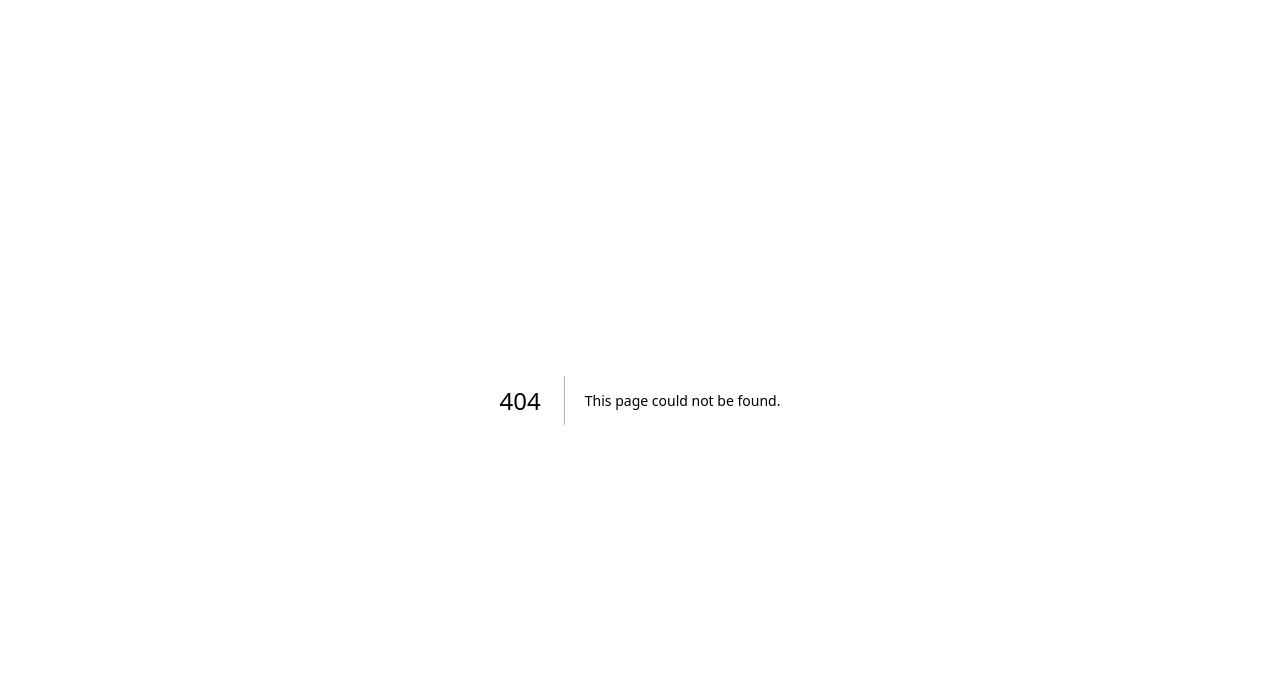
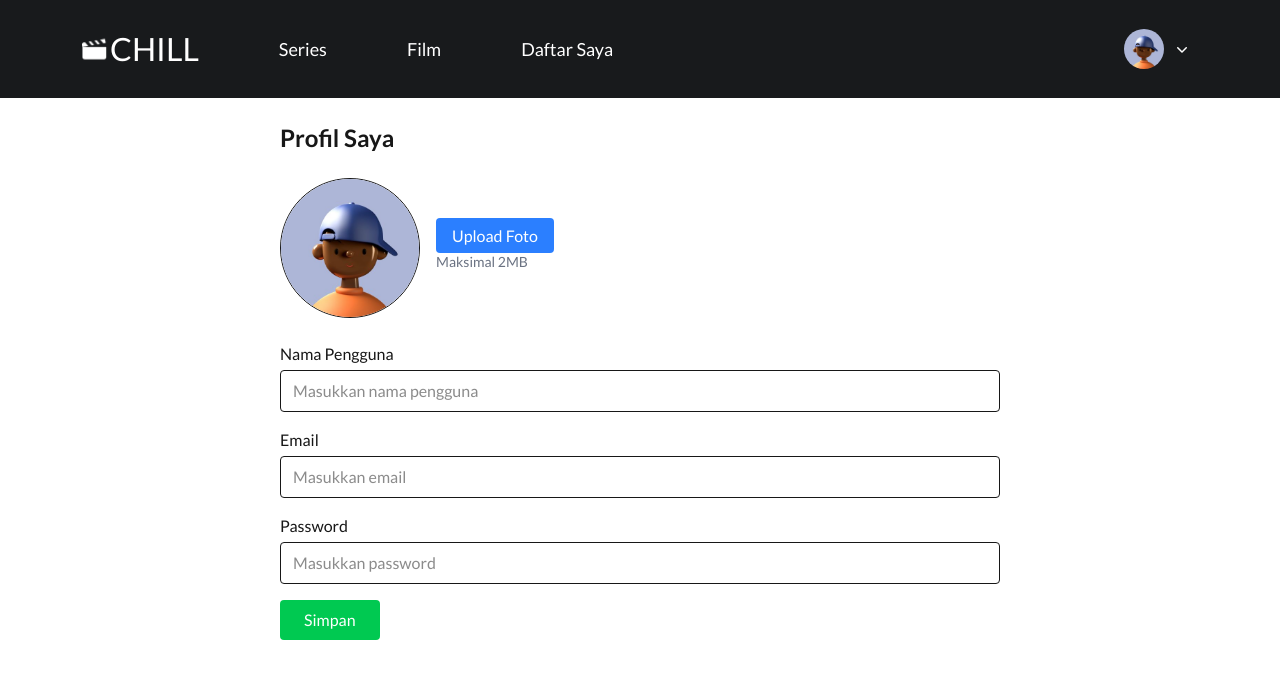
Before and after one commit to usepsofyaan/movieapphsi2advfe, a Next.js app: page /profil in a window 1280 px wide. Before the commit this address had no page. Shown: the top 678 px of the page. Built offline with nearby package versions, Linux system fonts and the light colour scheme; a web font is replaced by a local one.

Commit message:
add: page profil

```diff
--- a/app/daftar/page.js
+++ b/app/daftar/page.js
@@ -1,6 +1,5 @@
 "use client";
 import { useState } from "react";
-import axios from "axios";
 import Image from "next/image";
 import Link from "next/link";
 import { EyeIcon, EyeSlashIcon } from "@heroicons/react/24/solid";
--- a/app/login/page.js
+++ b/app/login/page.js
@@ -15,6 +15,7 @@ export default function Login() {
 
   const handleLogin = async (e) => {
     e.preventDefault();
+    setErrorMsg("");
 
     const { data, error } = await supabase.auth.signInWithPassword({
       email,
@@ -22,12 +23,15 @@ export default function Login() {
     });
 
     if (error) {
-      setErrorMsg(error.message);
+      if (error.message.includes("Invalid login credentials")) {
+        setErrorMsg("Email atau kata sandi salah.");
+      } else {
+        setErrorMsg(error.message);
+      }
       return;
     }
 
-    alert("Login berhasil");
-    router.push("/"); // ganti sesuai kebutuhan
+    router.push("/profil"); // ganti sesuai kebutuhan
   };
 
   return (
--- a/app/page.js
+++ b/app/page.js
@@ -79,8 +79,6 @@ export default function Home() {
                 {/* Hover Preview (tampil di atas gambar utama) */}
               </div>
             ))}
-          </div>
-
             <div>
               {visibleItems.map((src, index) => (
                 <div key={index}>
@@ -116,6 +114,7 @@ export default function Home() {
                   )}
                 </div>
               ))}
+            </div>
           </div>
 
           <button onClick={next} className="absolute right-[-20px] top-1/2 -translate-y-1/2 z-10 bg-black/60 text-white p-2 rounded-full hover:bg-black">
--- /dev/null
+++ b/app/profil/page.js
@@ -0,0 +1,82 @@
+"use client";
+import { useState } from "react";
+import Navbar from "../components/navbar";
+
+export default function Profil() {
+  const [preview, setPreview] = useState(null);
+  const [formData, setFormData] = useState({
+    nama: "",
+    email: "",
+    password: "",
+  });
+
+  const handleFileChange = (e) => {
+    const file = e.target.files[0];
+    if (!file) return;
+
+    // Cek ukuran maksimal 2MB
+    if (file.size > 2 * 1024 * 1024) {
+      alert("Ukuran file maksimal 2MB");
+      return;
+    }
+
+    setPreview(URL.createObjectURL(file));
+  };
+
+  const handleChange = (e) => {
+    setFormData({ ...formData, [e.target.name]: e.target.value });
+  };
+
+  const handleSubmit = (e) => {
+    e.preventDefault();
+    console.log("Data yang disimpan:", formData);
+    alert("Data profil berhasil disimpan");
+  };
+
+  return (
+    <>
+      <Navbar />
+      <div className="max-w-3xl mx-auto p-6">
+        {/* Section 1 */}
+        <h1 className="text-2xl font-bold mb-6">Profil Saya</h1>
+
+        <div className="flex items-center mb-6">
+          <img
+            src={preview || "/avatar.png"} // default jika belum upload
+            alt="Foto Profil"
+            className="w-[140px] h-[140px] rounded-full object-cover border"
+          />
+          <div className="ml-4">
+            <label className="px-4 py-2 bg-blue-500 text-white rounded cursor-pointer">
+              Upload Foto
+              <input type="file" accept="image/*" className="hidden" onChange={handleFileChange} />
+            </label>
+            <p className="text-sm text-gray-500 mt-1">Maksimal 2MB</p>
+          </div>
+        </div>
+
+        {/* Form Edit Data */}
+        <form onSubmit={handleSubmit} className="space-y-4">
+          <div>
+            <label className="block mb-1 font-medium">Nama Pengguna</label>
+            <input type="text" name="nama" value={formData.nama} onChange={handleChange} className="w-full border rounded px-3 py-2" placeholder="Masukkan nama pengguna" />
+          </div>
+
+          <div>
+            <label className="block mb-1 font-medium">Email</label>
+            <input type="email" name="email" value={formData.email} onChange={handleChange} className="w-full border rounded px-3 py-2" placeholder="Masukkan email" />
+          </div>
+
+          <div>
+            <label className="block mb-1 font-medium">Password</label>
+            <input type="password" name="password" value={formData.password} onChange={handleChange} className="w-full border rounded px-3 py-2" placeholder="Masukkan password" />
+          </div>
+
+          <button type="submit" className="bg-green-500 text-white px-6 py-2 rounded hover:bg-green-600">
+            Simpan
+          </button>
+        </form>
+      </div>
+    </>
+  );
+}
--- a/package.json
+++ b/package.json
@@ -11,8 +11,6 @@
   "dependencies": {
     "@heroicons/react": "^2.2.0",
     "@supabase/supabase-js": "^2.53.0",
-    "axios": "^1.11.0",
-    "bcrypt": "^6.0.0",
     "next": "15.3.5",
     "react": "^19.0.0",
     "react-dom": "^19.0.0"
```
Also changed, not shown: 1 other file (tests, documents, lock files or other folders). Lines whose indentation alone changed are shown as unchanged.
